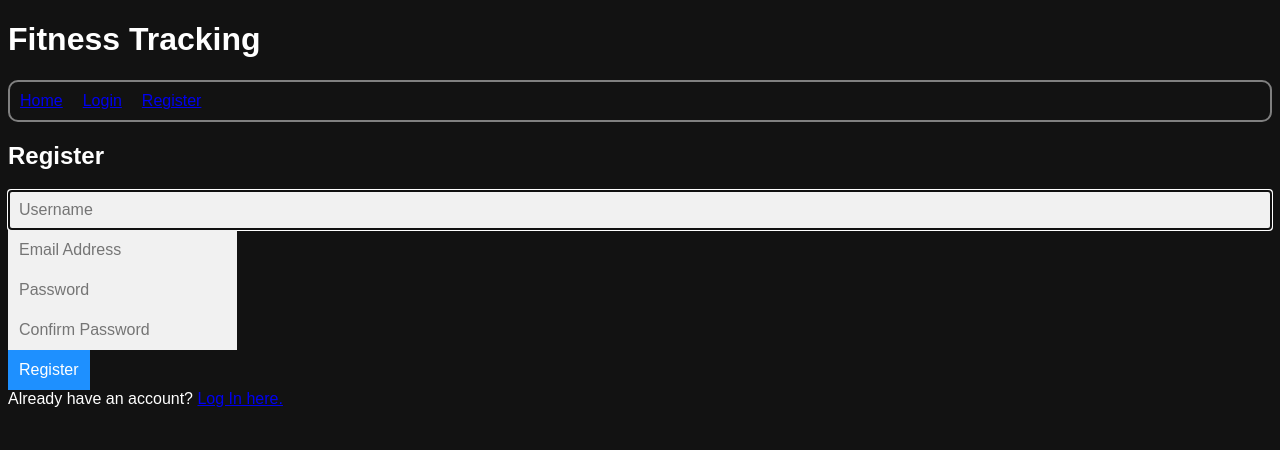
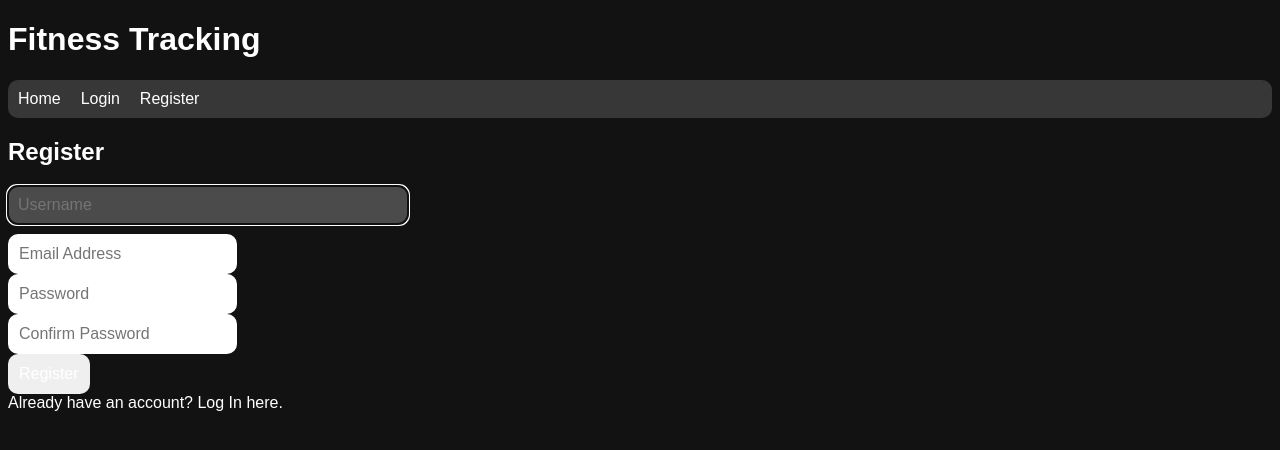
Before and after one commit to JohnZolton/fitness, a Django app: page /tracking/register in a window 1280 px wide. Shown: the top 450 px of the page. Run offline with Django 4.2, Linux system fonts and the light colour scheme.

Commit message:
formatted search bar css

```diff
--- a/tracking/static/styles.css
+++ b/tracking/static/styles.css
@@ -2,8 +2,9 @@
   --backgroundcolor: #121212;
   --textcolor: white;
   --bordercolor: gray;
-  --secondarybackground: #4b4b4b6c;
-  --highlightcolor: #4b4b4bb8;
+  --secondarybackground: #383737;
+  --highlightcolor: #4b4b4b;
+  --selectedcolor: #4b4b4b;
 }
 
 
@@ -20,17 +21,23 @@ body {
 }
 input {
   border: 1px solid transparent;
-  background-color: #f1f1f1;
+  border-radius: 10px;
   padding: 10px;
   font-size: 16px;
 }
 input[type=text] {
-  background-color: #f1f1f1;
-  width: 100%;
+  background-color: var(--highlightcolor);
+  width: 400px;
+  color: var(--textcolor);
+  margin-bottom: 10px;
 }
+input:focus{
+  background-color: var(--selectedcolor);
+  border: none;
+}
+
 input[type=submit] {
-  background-color: DodgerBlue;
-  color: #fff;
+  color: var(--textcolor);
 }
 .autocomplete-items {
   position: absolute;
@@ -46,17 +53,15 @@ input[type=submit] {
 .autocomplete-items div {
   padding: 10px;
   cursor: pointer;
-  background-color: #fff;
+  background-color: var(--secondarybackground);
   border-bottom: 1px solid #d4d4d4;
 }
 .autocomplete-items div:hover {
   /*when hovering an item:*/
-  background-color: #e9e9e9;
+  background-color: var(--selectedcolor);
 }
 .autocomplete-active {
   /*when navigating through the items using the arrow keys:*/
-  background-color: DodgerBlue !important;
-  color: #ffffff;
 }
 
 
@@ -64,7 +69,7 @@ input[type=submit] {
   display: flex ;
   flex-direction: row;
   flex-wrap: wrap;
-  align-items:center;
+  justify-content: center;
 }
 
 .flex-child {
@@ -79,6 +84,7 @@ canvas {
   margin: 20px;
   padding:10px;
   border-radius: 10px;
+  color: var(--textcolor)
 }
 table {
   border: 1px solid black;
@@ -99,12 +105,19 @@ tr:hover {
 .toolbar {
   display: flex;
   width: 100%;
-  border: 2px solid var(--bordercolor);
   border-radius: 10px;
   border-radius: 10px;
+  background-color: var(--secondarybackground);
 }
 .toolbar-item {
   padding: 10px;
+}
+.toolbar-item:hover{
+  background-color: var(--highlightcolor);
+}
+.toolbar-date{
+  padding: 10px;
+  padding-top: 12px;
 }
 
 .table-bar {
@@ -116,6 +129,7 @@ tr:hover {
   border-radius: 10px;
   margin-left: 10px;
   align-items: center;
+  margin-top: 20px;
 }
 
 .table-swap {
@@ -146,3 +160,20 @@ tr:hover {
 .totals-item {
   padding-left: 15px;
 }
+
+a{
+  color: white;
+  text-decoration: none;
+}
+.add-foods-container{
+  background-color: var(--secondarybackground);
+  width: auto;
+  margin: 10px;
+  border-radius: 10px;
+  padding-left: 10px;
+
+}
+.add-header{
+  font-size: large;
+  padding: 5px;
+}
--- a/tracking/static/tracking.js
+++ b/tracking/static/tracking.js
@@ -227,6 +227,7 @@ function closeall(){
 }
 
 function search(event) {
+    console.log(this.parentElement)
     hideresults(document.getElementById('display-table'))
 
     let api = document.getElementById('key').value
@@ -391,6 +392,7 @@ function addfood(){
 
 
     hideresults(document.getElementById('display-table'))
+    document.getElementById('display-table').style.display = 'none'
     document.getElementById('food').value = ''
 }
 
@@ -570,6 +572,8 @@ function removeselection(){
 }
 
 function hideresults(parent) {
+    console.log(parent)
+    console.log(this)
     while (parent.firstChild) {
         parent.removeChild(parent.firstChild)
     }
```
Also changed, not shown: tracking/templates/tracking/index.html (+7 -3 lines), db.sqlite3.
